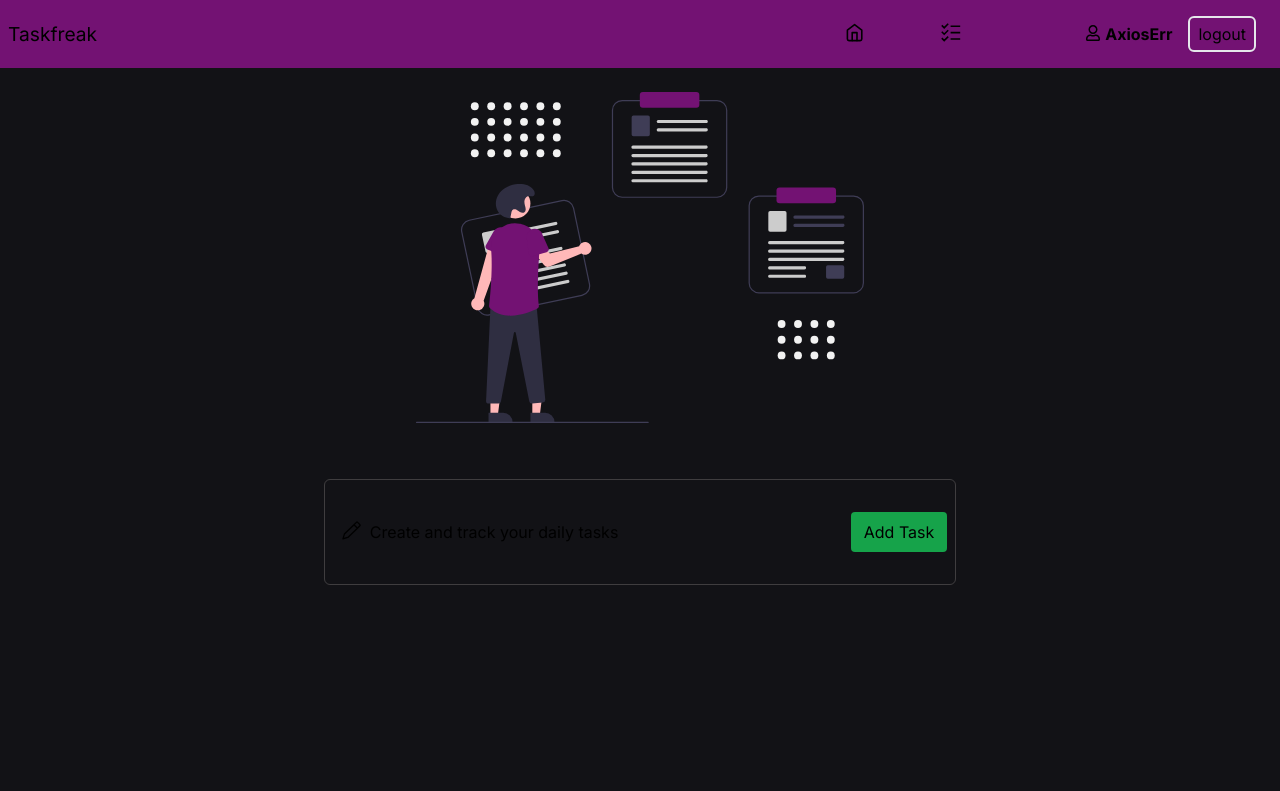
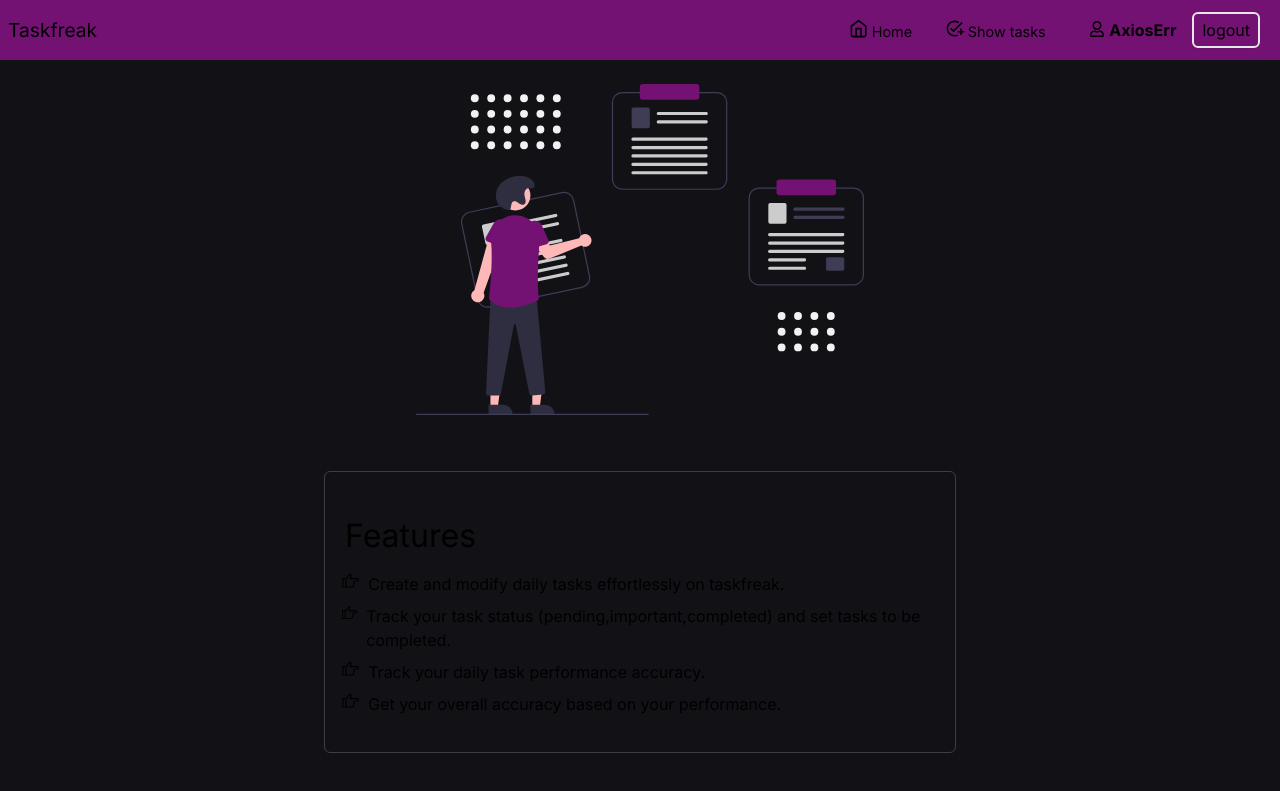
Before and after one commit to Piyush07p/task-manager, a Next.js app: page / in a window 1280 px wide. Shown: the top 791 px of the page. Built offline with nearby package versions, Linux system fonts and the light colour scheme; no server answers.

Commit message:
feature desc addded in home page

```diff
--- a/src/app/api/cron/route.js
+++ b/src/app/api/cron/route.js
@@ -3,9 +3,10 @@ import { addStats } from "@/services/taskService";
 import { currentUser } from '@/services/userService';
 import { NextResponse } from "next/server";
 
+import {addStatsFunc}  from "@/helper/addStatsFunc";
 export async function GET(request){
-   const loggedUser=await currentUser();
 
+      // addStatsFunc()
       return NextResponse.json({
         msg:"loggedUser._id"
       })
--- a/src/app/components/navbar.js
+++ b/src/app/components/navbar.js
@@ -11,7 +11,7 @@ import { useRouter } from 'next/navigation';
 import { FiHome } from "react-icons/fi";
 import { FaRegUser } from "react-icons/fa";
 import { GrTask } from "react-icons/gr";
-
+import { MdAddTask } from "react-icons/md";
 
 const Navbar = () => {
    const {currUser,setCurrUser}=useContext(UserContext)
@@ -42,15 +42,15 @@ const Navbar = () => {
                <p className='text-[0.8rem] sm:text-[1.2rem]'>Taskfreak</p>
             </div>
             <div>
-                <ul className='flex items-center  m-2'>
+                <ul className='flex items-center  m-1'>
                         <li className='group mx-3 sm:w-[5rem]  sm:mx-2 navli   text-[1rem] sm:text-[1.2rem]  '>
-                            <Link href="/"><FiHome style={{display:"inline-block",marginBottom:"0.3rem",marginRight:"0.2rem"}} /><span className='hidden sm:group-hover:inline'>Home</span></Link>
+                            <Link href="/"><FiHome style={{display:"inline-block",marginBottom:"0.3rem",marginRight:"0.2rem"}} /><span className='hidden sm:inline  text-[0.9rem]'>Home</span></Link>
                         </li>
                         {/* <li className='mx-1 sm:mx-2  text-[0.6rem] sm:text-[1rem]  '>
                         <Link href="/task">Add Task</Link>
                         </li> */}
                         <li className='group  sm:w-[8rem]    sm:hover:w-[8rem] sm:mx-2 navli text-[1rem] sm:text-[1.2rem]  '>
-                            <Link href="/tasklist"><GrTask style={{display:"inline-block",marginBottom:"0.3rem",marginRight:"0.2rem"}} /><span className='hidden transition duration-1000 ease-in-out   sm:group-hover:inline'>Show tasks</span></Link>
+                            <Link href="/tasklist"><MdAddTask style={{display:"inline-block",marginBottom:"0.3rem",marginRight:"0.2rem"}} /><span className='hidden sm:inline text-[0.9rem]  sm:group-hover:inline'>Show tasks</span></Link>
                         </li>
                         {
                             (currUser)?
@@ -58,7 +58,7 @@ const Navbar = () => {
                             <li className='mx-3 sm:mx-2  text-[0.8rem] sm:text-[1rem]   font-bold '>
                             <Link href="/profile"><FaRegUser style={{display:"inline-block",marginBottom:"0.3rem"}}/> {JSON.parse(localStorage.getItem("userName")).substring(0,8)}</Link>
                             </li>
-                            <li className='mx-3 sm:mx-2  text-[0.8rem] sm:text-[1rem]   shadow-sm  border-2 px-2 rounded-md py-1'>
+                            <li className='ml-2 sm:mx-2  text-[0.8rem] sm:text-[1rem]   shadow-sm  border-2 px-2 rounded-md py-1'>
                             <button  onClick={doLogout}>logout</button>
                             </li>
                            </>
--- a/src/app/page.js
+++ b/src/app/page.js
@@ -2,10 +2,23 @@ import Image from "next/image";
 import Link from "next/link";
 import svg from './assets/task_home_img.svg'
 import { GoPencil } from "react-icons/go";
+import { LiaHandPointRight } from "react-icons/lia";
 export default function Home() {
   return (
     <main className="flex min-h-screen flex-col items-center p-2">
           <Image alt='image' className='my-4 md:w-[28rem] sm:w-[24rem] w-[17rem]' src={svg}/>
+
+          <div style={{border:"1px solid rgba(109,105,105,0.5)"}} className="py-8 px-2 rounded-md text-[0.8rem] sm:text-[1rem]  w-[90%] sm:w-[80%] md:w-[50%] mt-10  items-center justify-between">
+            <h1 className="text-[2rem] mx-3 my-2">Features</h1>
+             <ul className="">
+                <p className="flex w-full py-1"><LiaHandPointRight className="text-[1.2rem] mx-2"/>Create and modify daily tasks effortlessly on taskfreak.</p>
+                <p className="flex w-full py-1"><LiaHandPointRight className="text-[1.2rem] mx-2"/>Track your task status (pending,important,completed) and set tasks to be completed.</p>
+                <p className="flex w-full py-1"><LiaHandPointRight className="text-[1.2rem] mx-2"/>Track your daily task performance accuracy.</p>
+                <p className="flex w-full py-1"><LiaHandPointRight className="text-[1.2rem] mx-2"/>Get your overall accuracy based on your performance.</p>
+
+             </ul>
+          </div>
+
           <div style={{border:"1px solid rgba(109,105,105,0.5)"}} className="py-8 px-2 rounded-md text-[0.8rem] sm:text-[1rem]  w-[90%] sm:w-[80%] md:w-[50%] mt-10 flex items-center justify-between">
              <p className="flex"> <GoPencil className="text-[1.3rem] mx-2"/>Create and track your daily tasks</p>
             <button className="  w-[6rem]  p-2 hover:bg-green-700 bg-green-600 rounded ">
```
Also changed, not shown: src/helper/addStatsFunc.js (+5 -2 lines).
